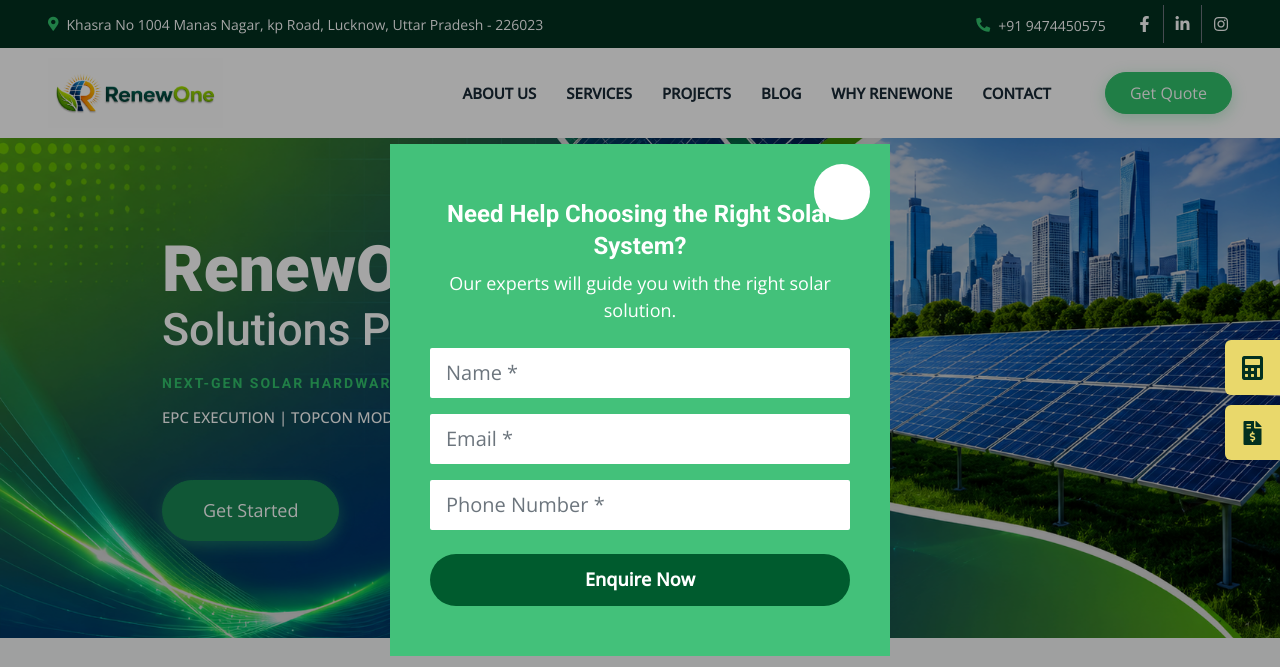
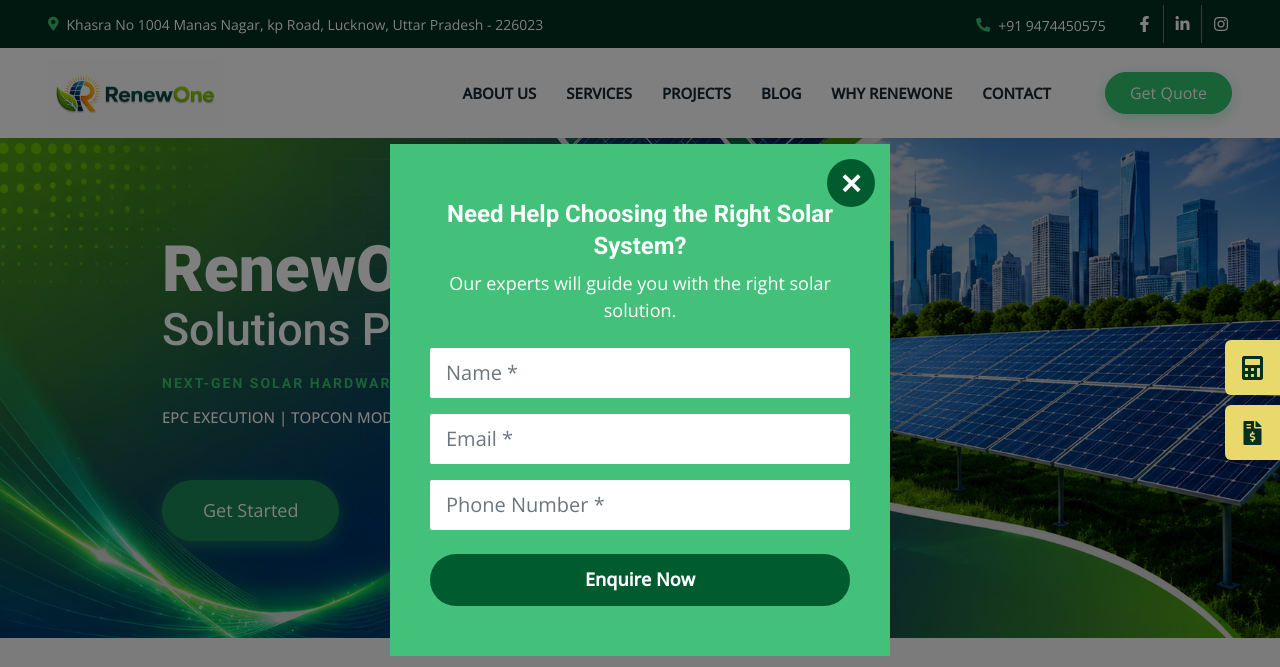
Before and after one commit to readywebsites/Renewone-solar, a Django app: page / in a window 1280 px wide. Shown: the top 667 px of the page. Run offline with Django 5.2, Linux system fonts and the light colour scheme; some libraries are stand-ins or nearby versions.

Commit message:
Fix Future Solar logo alignment and popup close button position

```diff
--- a/static_in_env/css/style.css
+++ b/static_in_env/css/style.css
@@ -851,18 +851,33 @@ h1, h2, h3, h4, h5, h6 {
 }
 .consultation-modal .custom-close {
     position: absolute;
-    right: 20px;
-    top: 20px;
+    top: 15px;
+    right: 15px;
     width: 48px;
     height: 48px;
     border-radius: 50%;
     background: #005B2E;
     opacity: 1;
-}
-.modal-backdrop.show {
-    background: rgba(0, 0, 0, .7);
+    z-index: 9999;
+    display: flex;
+    align-items: center;
+    justify-content: center;
+    padding: 0;
 }
 
+/* Bootstrap default icon hide */
+.consultation-modal .btn-close {
+    background-image: none !important;
+}
+
+/* White X icon */
+.consultation-modal .custom-close::before {
+    content: "✕";
+    color: #fff;
+    font-size: 28px;
+    font-weight: 700;
+    line-height: 1;
+}
 /* ==========================================================================
    15. CLEAN UNIFIED RESPONSIVE MEDIA QUERIES
    ========================================================================== */
--- a/templates/index.html
+++ b/templates/index.html
@@ -388,7 +388,7 @@ View All Projects</a>
 
     </h5>
 
-    <div class="row g-3 wow fadeInUp" data-wow-delay="0.3s">
+    <div class="row g-3 justify-content-center wow fadeInUp" data-wow-delay="0.3s">
 
         <div class="col-lg-2 col-md-3 col-6">
             <div class="brand-card">
@@ -426,9 +426,11 @@ View All Projects</a>
             </div>
         </div>
 
-        <div class="col-lg-2 col-md-3 col-6">
-            <div class="brand-card">
+        <div class="col-12 d-flex justify-content-center">
+            <div class="col-lg-2 col-md-3 col-6">
+              <div class="brand-card">
                 <img src="{% static 'img/future.jpg' %}" alt="Future Solar" class="img-fluid">
+              </div>
             </div>
         </div>
 
@@ -505,8 +507,11 @@ View All Projects</a>
     <div class="modal fade consultation-modal" id="consultationModal" tabindex="-1" aria-labelledby="consultationModalLabel" aria-hidden="true">
         <div class="modal-dialog modal-dialog-centered">
             <div class="modal-content border-0">
-                <button type="button" class="btn-close btn-close-white custom-close" data-bs-dismiss="modal" aria-label="Close"></button>
-                <div class="modal-body text-center">
+              <button type="button" class="btn-close custom-close"
+                data-bs-dismiss="modal"
+                aria-label="Close">
+              </button>
+               <div class="modal-body text-center">
                     <h3 class="modal-title fw-bold text-white mb-2" id="consultationModalLabel">Need Help Choosing the Right Solar System?</h3>
                     <p class="text-white mb-4">Our experts will guide you with the right solar solution.</p>
                     <form id="consultationForm" class="text-start">
```
